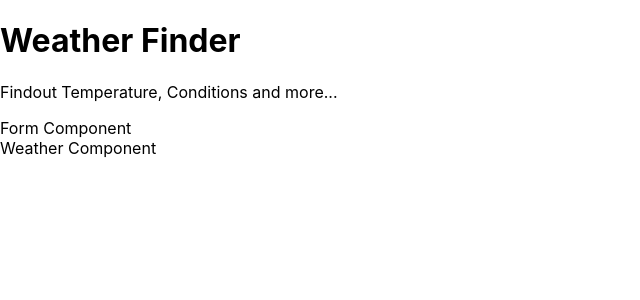
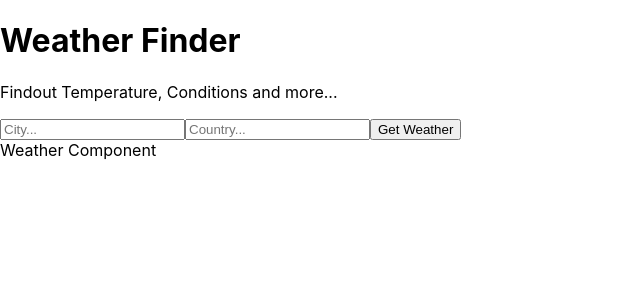
Before and after one commit to raedsalah/React-Weather-App, a React (Create React App) app: page / in a window 1280 px wide. Shown: the top 300 px of the page, without its empty margins (0-640 px from the left). Built offline with nearby package versions, Linux system fonts and the light colour scheme.

Commit message:
api key appended to the get api method

```diff
--- a/src/App.js
+++ b/src/App.js
@@ -3,12 +3,24 @@ import Titles from "./components/titles";
 import Form from "./components/form";
 import Weather from "./components/weather";
 
+const API_KEY = "1d354042fb1f21587d99fa90a19af05c";
+
 class App extends React.Component {
+  getWeather = async e => {
+    e.preventDefault();
+    const api_call = await fetch(
+      "http://api.openweathermap.org/data/2.5/weather?q=London&appid=" +
+        API_KEY +
+        "&units=metric"
+    );
+    const data = await api_call.json();
+    console.log(data);
+  };
   render() {
     return (
       <div>
         <Titles />
-        <Form />
+        <Form getWeather={this.getWeather} />
         <Weather />
       </div>
     );
--- a/src/components/form.js
+++ b/src/components/form.js
@@ -3,7 +3,13 @@ import React, { Component } from "react";
 class Form extends Component {
   state = {};
   render() {
-    return <div>Form Component</div>;
+    return (
+      <form onSubmit={this.props.getWeather}>
+        <input type="text" name="city" placeholder="City..." />
+        <input type="text" name="country" placeholder="Country..." />
+        <button>Get Weather</button>
+      </form>
+    );
   }
 }
 
```
